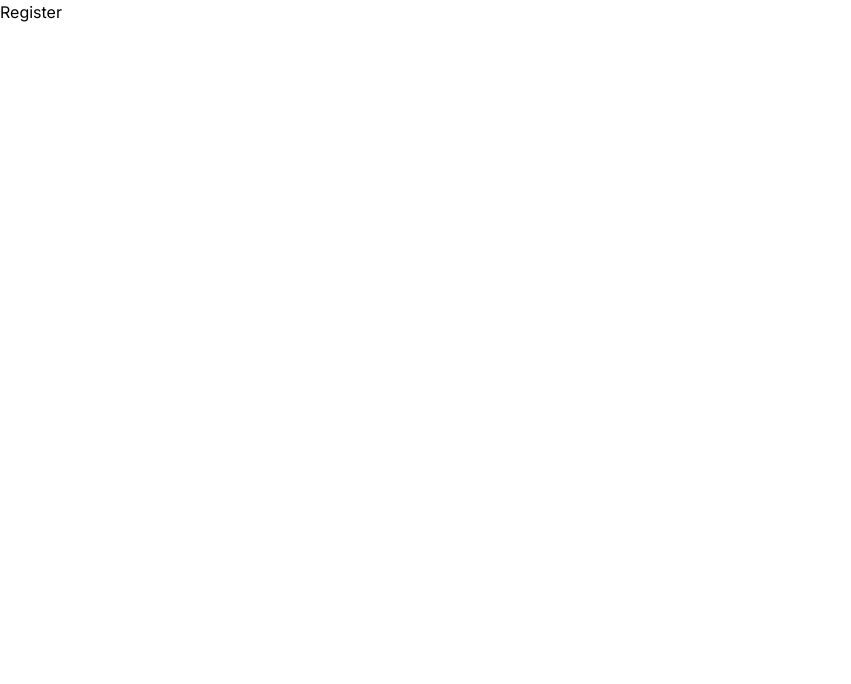
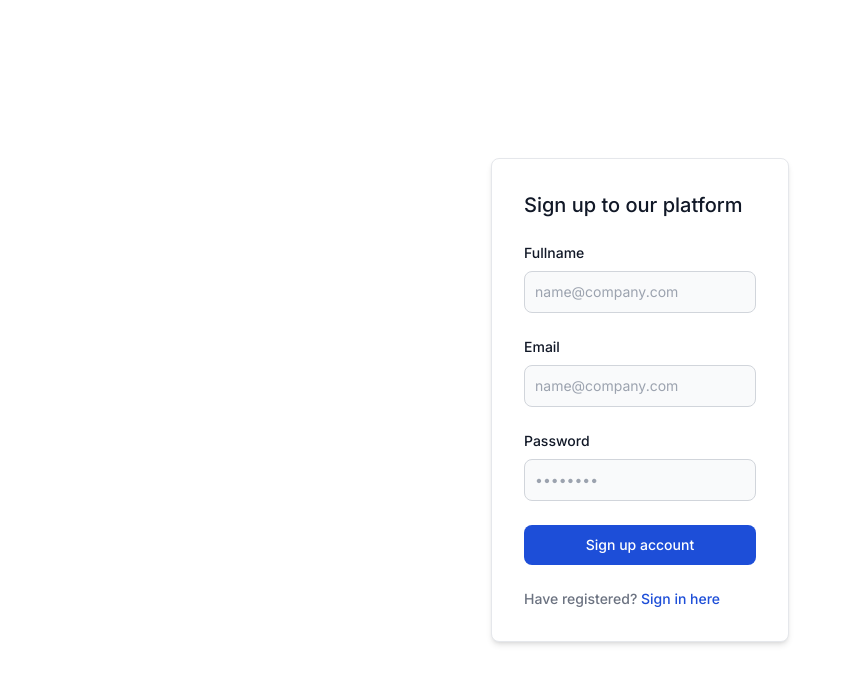
Before and after one commit to valdano345/next-app-router, a Next.js app: page /register in a window 1280 px wide. Shown: the top 684 px of the page, without its empty margins (0-851 px from the left). Built offline with nearby package versions, Linux system fonts and the light colour scheme.

Commit message:
fix tutor 4

```diff
--- a/src/app/(auth)/login/page.tsx
+++ b/src/app/(auth)/login/page.tsx
@@ -1,7 +1,62 @@
+import Link from "next/link";
+
 const LoginPage = () => {
   return (
-    <div>
-      <h1>Login</h1>
+    <div className="h-screen w-100 flex justify-center items-center">
+      <div className="bg-white shadow-md border border-gray-200 rounded-lg max-w-sm p-4 sm:p-6 lg:p-8 dark:bg-gray-800 dark:border-gray-700">
+        <form className="space-y-6" action="#">
+          <h3 className="text-xl font-medium text-gray-900 dark:text-white">
+            Sign in to our platform
+          </h3>
+          <div>
+            <label
+              htmlFor="email"
+              className="text-sm font-medium text-gray-900 block mb-2 dark:text-gray-300"
+            >
+              Your email
+            </label>
+            <input
+              type="email"
+              name="email"
+              id="email"
+              className="bg-gray-50 border border-gray-300 text-gray-900 sm:text-sm rounded-lg focus:ring-blue-500 focus:border-blue-500 block w-full p-2.5 dark:bg-gray-600 dark:border-gray-500 dark:placeholder-gray-400 dark:text-white"
+              placeholder="name@company.com"
+              required
+            />
+          </div>
+          <div>
+            <label
+              htmlFor="password"
+              className="text-sm font-medium text-gray-900 block mb-2 dark:text-gray-300"
+            >
+              Your password
+            </label>
+            <input
+              type="password"
+              name="password"
+              id="password"
+              placeholder="••••••••"
+              className="bg-gray-50 border border-gray-300 text-gray-900 sm:text-sm rounded-lg focus:ring-blue-500 focus:border-blue-500 block w-full p-2.5 dark:bg-gray-600 dark:border-gray-500 dark:placeholder-gray-400 dark:text-white"
+              required
+            />
+          </div>
+          <button
+            type="submit"
+            className="w-full text-white bg-blue-700 hover:bg-blue-800 focus:ring-4 focus:ring-blue-300 font-medium rounded-lg text-sm px-5 py-2.5 text-center dark:bg-blue-600 dark:hover:bg-blue-700 dark:focus:ring-blue-800"
+          >
+            Login to your account
+          </button>
+          <div className="text-sm font-medium text-gray-500 dark:text-gray-300">
+            Not registered?{" "}
+            <Link
+              href="/register"
+              className="text-blue-700 hover:underline dark:text-blue-500"
+            >
+              Create account
+            </Link>
+          </div>
+        </form>
+      </div>
     </div>
   );
 };
--- a/src/app/(auth)/register/page.tsx
+++ b/src/app/(auth)/register/page.tsx
@@ -1,7 +1,78 @@
+import Link from "next/link";
+
 const RegisterPage = () => {
   return (
-    <div>
-      <h1>Register</h1>
+    <div className="h-screen w-100 flex justify-center items-center">
+      <div className="bg-white shadow-md border border-gray-200 rounded-lg max-w-sm p-4 sm:p-6 lg:p-8 dark:bg-gray-800 dark:border-gray-700">
+        <form className="space-y-6" action="#">
+          <h3 className="text-xl font-medium text-gray-900 dark:text-white">
+            Sign up to our platform
+          </h3>
+          <div>
+            <label
+              htmlFor="fullname"
+              className="text-sm font-medium text-gray-900 block mb-2 dark:text-gray-300"
+            >
+              Fullname
+            </label>
+            <input
+              type="text"
+              name="fullname"
+              id="fullname"
+              className="bg-gray-50 border border-gray-300 text-gray-900 sm:text-sm rounded-lg focus:ring-blue-500 focus:border-blue-500 block w-full p-2.5 dark:bg-gray-600 dark:border-gray-500 dark:placeholder-gray-400 dark:text-white"
+              placeholder="name@company.com"
+              required
+            />
+          </div>
+          <div>
+            <label
+              htmlFor="email"
+              className="text-sm font-medium text-gray-900 block mb-2 dark:text-gray-300"
+            >
+              Email
+            </label>
+            <input
+              type="email"
+              name="email"
+              id="email"
+              className="bg-gray-50 border border-gray-300 text-gray-900 sm:text-sm rounded-lg focus:ring-blue-500 focus:border-blue-500 block w-full p-2.5 dark:bg-gray-600 dark:border-gray-500 dark:placeholder-gray-400 dark:text-white"
+              placeholder="name@company.com"
+              required
+            />
+          </div>
+          <div>
+            <label
+              htmlFor="password"
+              className="text-sm font-medium text-gray-900 block mb-2 dark:text-gray-300"
+            >
+              Password
+            </label>
+            <input
+              type="password"
+              name="password"
+              id="password"
+              placeholder="••••••••"
+              className="bg-gray-50 border border-gray-300 text-gray-900 sm:text-sm rounded-lg focus:ring-blue-500 focus:border-blue-500 block w-full p-2.5 dark:bg-gray-600 dark:border-gray-500 dark:placeholder-gray-400 dark:text-white"
+              required
+            />
+          </div>
+          <button
+            type="submit"
+            className="w-full text-white bg-blue-700 hover:bg-blue-800 focus:ring-4 focus:ring-blue-300 font-medium rounded-lg text-sm px-5 py-2.5 text-center dark:bg-blue-600 dark:hover:bg-blue-700 dark:focus:ring-blue-800"
+          >
+            Sign up account
+          </button>
+          <div className="text-sm font-medium text-gray-500 dark:text-gray-300">
+            Have registered?{" "}
+            <Link
+              href="/login"
+              className="text-blue-700 hover:underline dark:text-blue-500"
+            >
+              Sign in here
+            </Link>
+          </div>
+        </form>
+      </div>
     </div>
   );
 };
--- a/src/app/layout.tsx
+++ b/src/app/layout.tsx
@@ -5,6 +5,7 @@
 import { Inter } from "next/font/google";
 import Navbar from "./navbar";
 import { useState } from "react";
+import { usePathname } from "next/navigation";
 
 const inter = Inter({ subsets: ["latin"] });
 
@@ -13,16 +14,19 @@
 //   description: "Generated by create next app",
 // };
 
+const disableNavbar = ["/login", "/register"];
+
 export default function RootLayout({
   children,
 }: {
   children: React.ReactNode;
 }) {
+  const pathname = usePathname();
   const [state, seState] = useState(0);
   return (
     <html lang="en">
       <body className={inter.className}>
-        {/* <Navbar /> */}
+        {!disableNavbar.includes(pathname) && <Navbar />}
         {/* <div>Hello World {state}</div>
         <button onClick={() => seState(state + 1)}>Klik</button> */}
         {children}
--- a/src/app/navbar.tsx
+++ b/src/app/navbar.tsx
@@ -1,20 +1,51 @@
 import Link from "next/link";
+import { usePathname, useRouter } from "next/navigation";
 
 const Navbar = () => {
+  const pathname = usePathname();
+  const router = useRouter();
   return (
-    <nav className="flex bg-gray-800 py-2 px-5">
+    <nav className="flex bg-gray-800 py-2 px-5 justify-between">
+      <div className="flex">
         <h1 className="text-white">Navbar</h1>
         <ul className="flex ml-5">
           <Link href="/">
-          <li className="mr-3 text-blue-300 cursor-pointer">Home</li>
+            <li
+              className={`mr-3 ${
+                pathname === "/" ? "text-blue-300" : "text-white"
+              } cursor-pointer`}
+            >
+              Home
+            </li>
           </Link>
           <Link href="/about">
-          <li className="mr-3 text-blue-300 cursor-pointer">About</li>
+            <li
+              className={`mr-3 ${
+                pathname === "/about" ? "text-blue-300" : "text-white"
+              } cursor-pointer`}
+            >
+              About
+            </li>
           </Link>
           <Link href="/about/profile">
-          <li className="mr-3 text-blue-300 cursor-pointer">Profile</li>
+            <li
+              className={`mr-3 ${
+                pathname === "/about/profile" ? "text-blue-300" : "text-white"
+              } cursor-pointer`}
+            >
+              Profile
+            </li>
           </Link>
         </ul>
+      </div>
+      <div>
+        <button
+          className="bg-white rounded-md px-3 text-sm h-7 cursor-pointer"
+          onClick={() => router.push("/login")}
+        >
+          Login
+        </button>
+      </div>
     </nav>
   );
 };
```
Lines whose indentation alone changed are shown as unchanged.
